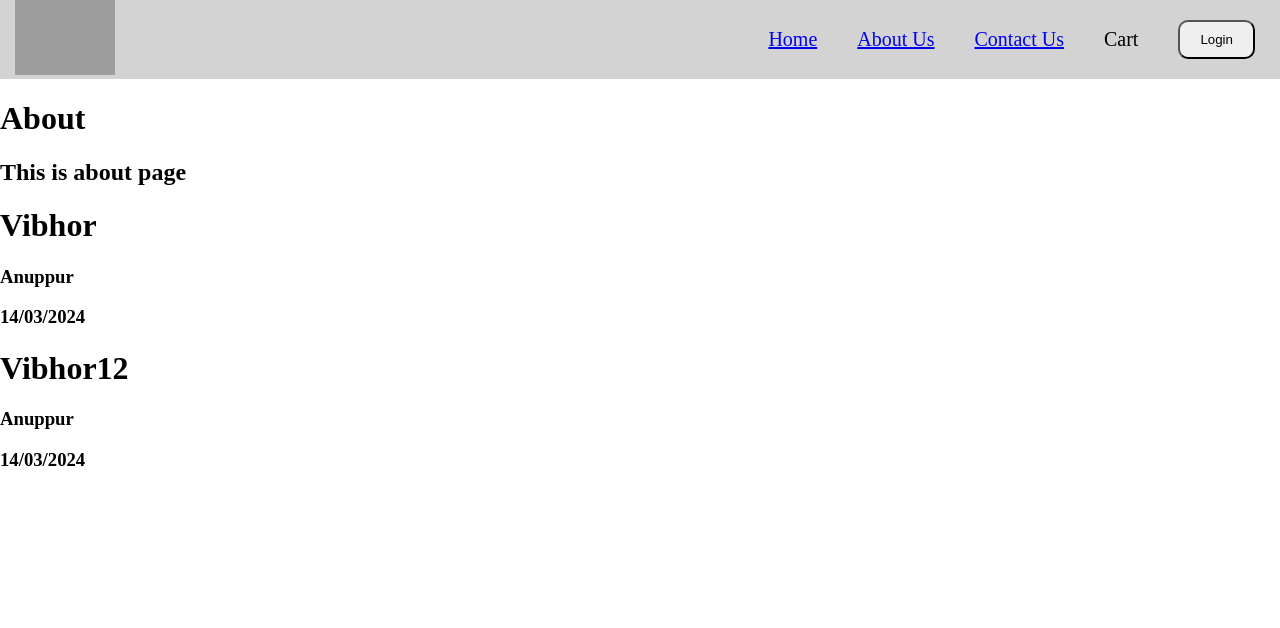
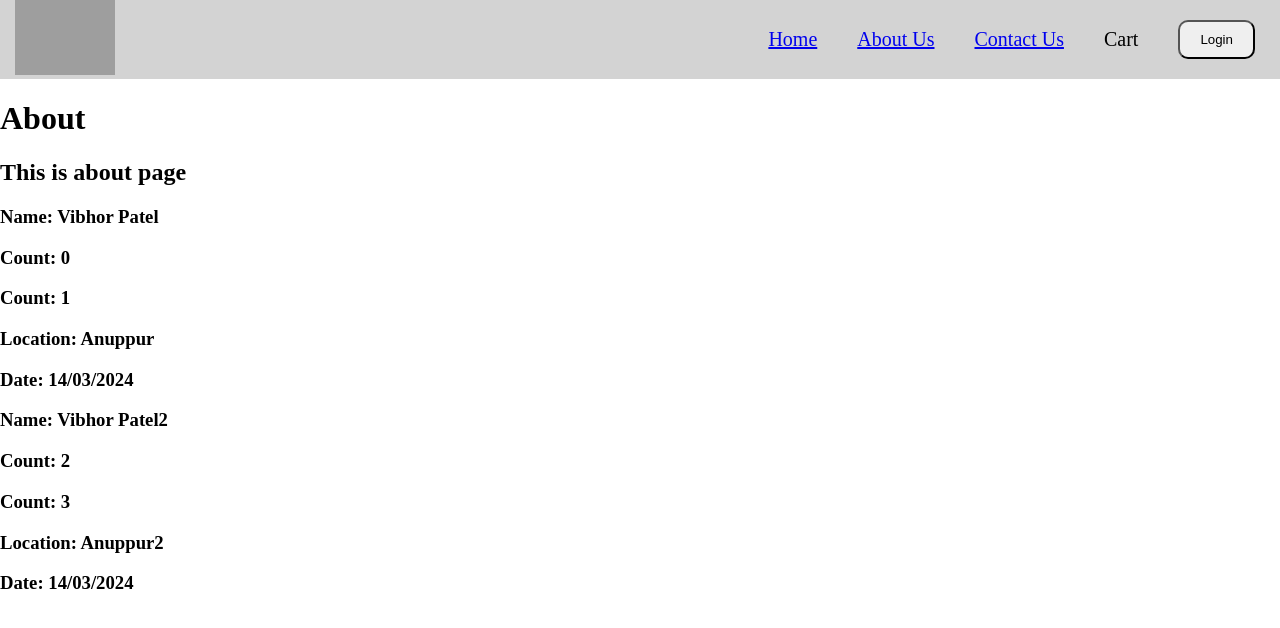
Before and after one commit to VibhorPatel04/React-dev, a React (Vite) app: page /about in a window 1280 px wide. Shown: the top 628 px of the page. Built offline with nearby package versions, Linux system fonts and the light colour scheme; grey boxes are pictures that could not be loaded.

Commit message:
create class-based state variable

```diff
--- a/src/components/About.js
+++ b/src/components/About.js
@@ -1,12 +1,12 @@
 import User from "./User";
 import UserClass from "./UserClass";
-const About = () =>{
+const About = (props) =>{
     return(
         <>
         <h1>About</h1>
         <h2>This is about page</h2>
-        <User />
-        <UserClass />
+        <User name={"Vibhor Patel"} location={"Anuppur"} />
+        <UserClass name={"Vibhor Patel2"} location={"Anuppur2"} />
         </>
     )
 }
--- a/src/components/User.js
+++ b/src/components/User.js
@@ -1,9 +1,15 @@
-const User = () =>{
+import { useState } from "react";
+
+const User = ({name,location}) =>{
+    const [count] = useState(0);
+    const [count2] = useState(1);
     return(
         <div>
-            <h1>Vibhor</h1>
-            <h3>Anuppur</h3>
-            <h3>14/03/2024</h3>
+            <h3>Name: {name}</h3>
+            <h3>Count: {count}</h3>
+            <h3>Count: {count2}</h3>
+            <h3>Location: {location}</h3>
+            <h3>Date: 14/03/2024</h3>
         </div>
     )
 }
--- a/src/components/UserClass.js
+++ b/src/components/UserClass.js
@@ -1,12 +1,21 @@
 import React from "react";
 
 class UserClass extends React.Component {
+    constructor (props){
+        super(props);
+        this.state = {
+            count : 2,
+            count2 : 3,
+        }
+    }
     render(){
         return(
             <div>
-                <h1>Vibhor12</h1>
-                <h3>Anuppur</h3>
-                <h3>14/03/2024</h3>
+                <h3>Name: {this.props.name}</h3>
+                <h3>Count: {this.state.count}</h3>
+                <h3>Count: {this.state.count2}</h3>
+                <h3>Location: {this.props.location}</h3>
+                <h3>Date: 14/03/2024</h3>
             </div>
         )
     }
```
